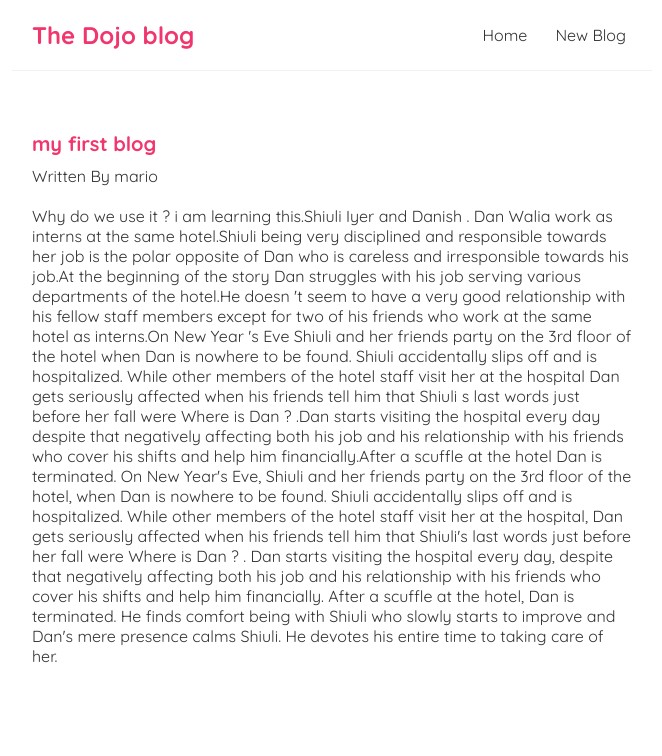
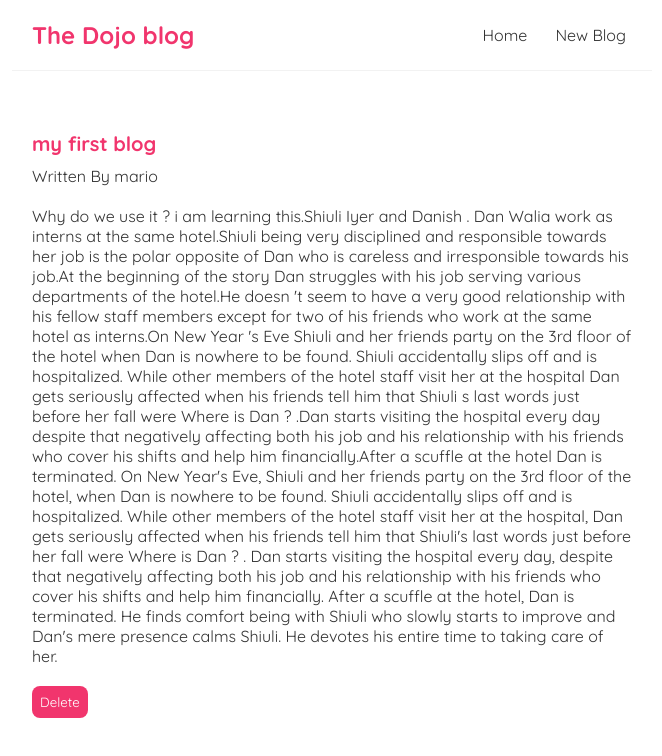
Before and after one commit to deeepak-me/react-roadmap, a React (Create React App) app: page /blogs/1 in a window 1280 px wide. Shown: the top 756 px of the page, without its empty margins (308-970 px from the left). Built offline with nearby package versions, Linux system fonts and the light colour scheme; data requests are answered from the project's data file.

Commit message:
feat: blog delete function completed

```diff
--- a/src/BlogDetails.js
+++ b/src/BlogDetails.js
@@ -1,10 +1,24 @@
-import { useParams } from "react-router-dom";
+import { useHistory, useParams } from "react-router-dom";
+import BlogList from "./BlogList";
 import useFetch from "./useFetch";
 
 const BlogDetails = () => {
 
     const { id } = useParams()
     const { data: blog, error, isPending } = useFetch('http://localhost:8000/blogs/' + id);
+    const history = useHistory();
+
+    const handleClick= () =>{
+        fetch('http://localhost:8000/blogs/' + blog.id,{
+
+            method: 'DELETE'
+
+        }).then(() =>{
+
+            history.push('/');
+
+        })
+    }
 
     return (
         <div className="blog-details">
@@ -15,6 +29,7 @@ const BlogDetails = () => {
                     <h2>{ blog.title }</h2>
                     <p> Written By { blog.author }</p>
                     <div>{ blog.body }</div>
+                    <button onClick={handleClick}>Delete</button>
                 </article>
 
             )}
```
